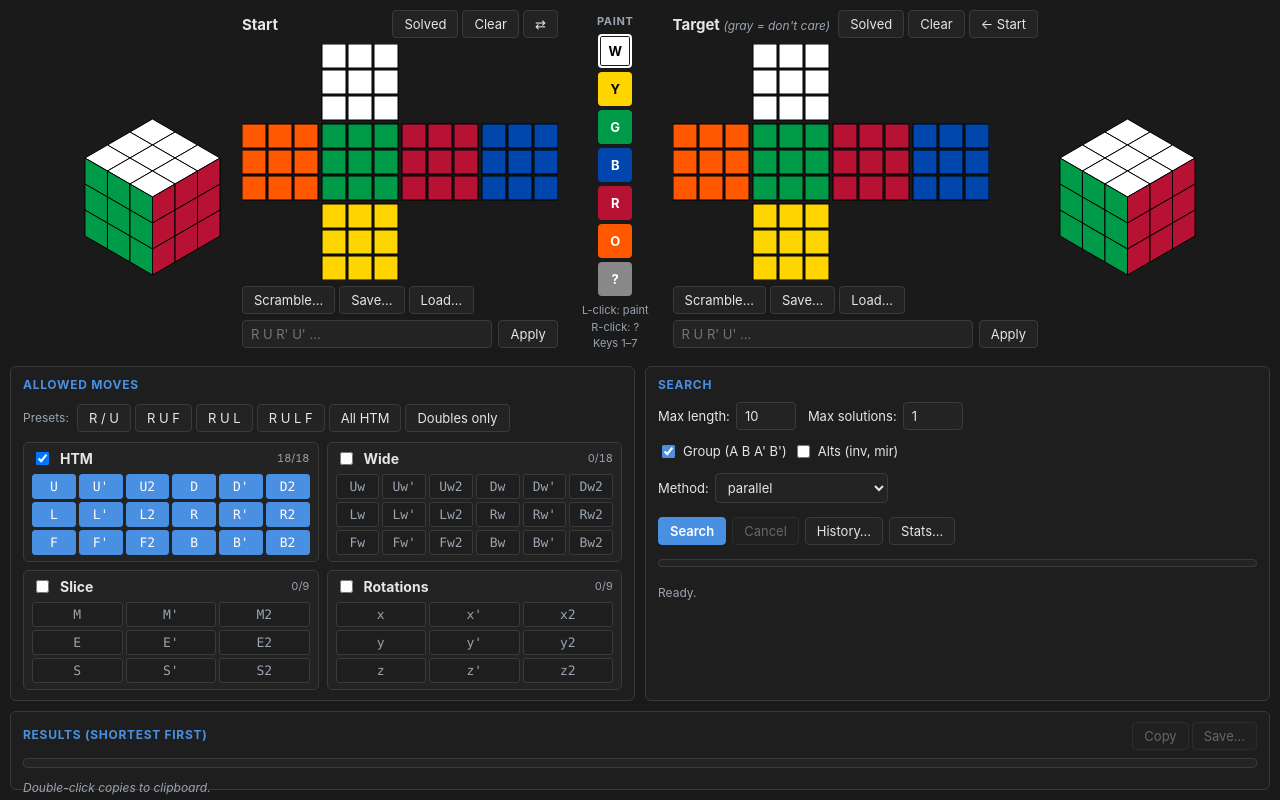
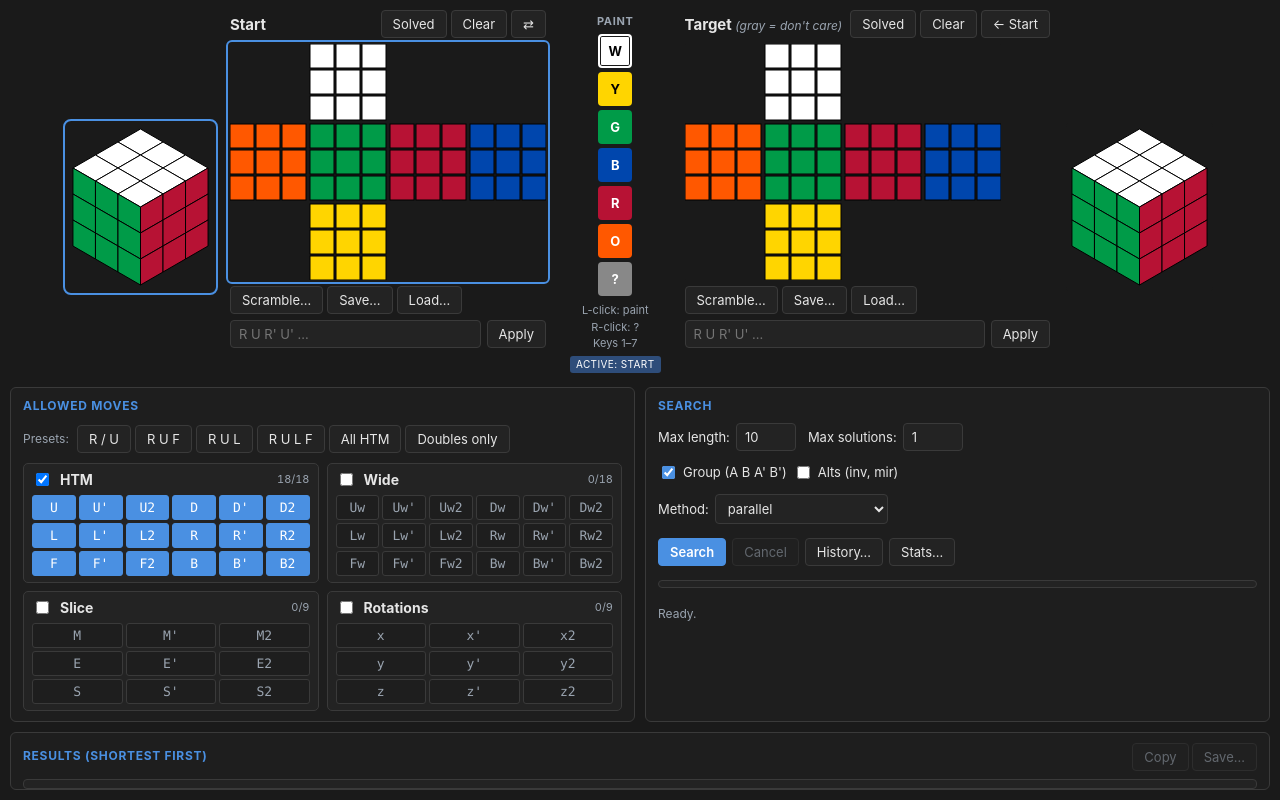
Before and after one commit to MichaelEight/web-cube-algorithm-searcher, a React (Vite) app: page / in a window 1280 px wide. Built offline with nearby package versions, Linux system fonts and the light colour scheme.

Commit message:
fix: apply move keys to clicked cube

```diff
--- a/src/App.tsx
+++ b/src/App.tsx
@@ -5,8 +5,10 @@ import {
   BLANK,
   FACE_COLOR,
   FACE_INDEX_OFFSET,
+  MOVE_REGISTRY,
   SOLVED,
   W,
+  apply,
   applySequence,
   type CubeState,
   type Move,
@@ -28,6 +30,12 @@ import * as statsStore from './storage/stats'
 import * as userAlgs from './storage/userAlgs'
 
 type Method = 'iddfs' | 'bidir' | 'parallel'
+
+const MOVE_KEY_MAP: Record<string, string> = {
+  r: 'R', l: 'L', u: 'U', d: 'D', f: 'F', b: 'B',
+  m: 'M', e: 'E', s: 'S',
+  x: 'x', y: 'y', z: 'z',
+}
 
 function useViewport(): { w: number; h: number } {
   const [v, setV] = useState(() => ({
@@ -79,6 +87,7 @@ export default function App() {
   const [showHistory, setShowHistory] = useState(false)
   const [showStats, setShowStats] = useState(false)
   const [loadTarget, setLoadTarget] = useState<'start' | 'target' | null>(null)
+  const [activeCube, setActiveCube] = useState<'start' | 'target'>('start')
   const [startMovesText, setStartMovesText] = useState('')
   const [startMovesStatus, setStartMovesStatus] = useState('')
   const [targetMovesText, setTargetMovesText] = useState('')
@@ -289,19 +298,42 @@ export default function App() {
     setTargetState(a)
   }
 
+  const startStateRef = useRef(startState)
+  const targetStateRef = useRef(targetState)
+  const activeCubeRef = useRef(activeCube)
+  startStateRef.current = startState
+  targetStateRef.current = targetState
+  activeCubeRef.current = activeCube
+
   useEffect(() => {
     const handler = (e: KeyboardEvent) => {
       if (e.key === 'Escape' && searching) { cancelSearch(); return }
       const tgt = e.target as HTMLElement | null
       const tagName = tgt?.tagName
       if (tagName === 'INPUT' || tagName === 'TEXTAREA' || tgt?.isContentEditable) return
+
       const code = e.code
       if (code.startsWith('Digit')) {
         const n = parseInt(code.slice(5), 10)
         if (n >= 1 && n <= PALETTE.length) {
           setSelectedColor(PALETTE[n - 1])
           e.preventDefault()
+          return
         }
+      }
+
+      const base = MOVE_KEY_MAP[e.key.toLowerCase()]
+      if (!base) return
+      let name = base
+      if (e.altKey) name = base + '2'
+      else if (e.shiftKey) name = base + "'"
+      const mv = MOVE_REGISTRY[name]
+      if (!mv) return
+      e.preventDefault()
+      if (activeCubeRef.current === 'start') {
+        setStartState(apply(startStateRef.current, mv))
+      } else {
+        setTargetState(apply(targetStateRef.current, mv))
       }
     }
     window.addEventListener('keydown', handler)
@@ -314,7 +346,7 @@ export default function App() {
   return (
     <div className="app">
       <div className="cube-nets">
-        <Cube3D state={startState} scale={cube3dScale} />
+        <Cube3D state={startState} scale={cube3dScale} onActivate={() => setActiveCube('start')} active={activeCube === 'start'} />
         <div className="cube-col">
           <div className="cube-col-header">
             <div className="title">Start</div>
@@ -324,7 +356,14 @@ export default function App() {
               <button onClick={swap} title="Swap start/target">⇄</button>
             </div>
           </div>
-          <CubeNet state={startState} onChange={setStartState} selectedColor={selectedColor} stickerSize={stickerSize} />
+          <CubeNet
+            state={startState}
+            onChange={setStartState}
+            selectedColor={selectedColor}
+            stickerSize={stickerSize}
+            onActivate={() => setActiveCube('start')}
+            active={activeCube === 'start'}
+          />
           <div className="row" style={{ gap: 4 }}>
             <button onClick={() => scramble('start')}>Scramble…</button>
             <button onClick={() => saveStatePrompt('start')}>Save…</button>
@@ -350,7 +389,8 @@ export default function App() {
           <div className="palette-hint">
             L-click: paint<br />
             R-click: ?<br />
-            Keys 1–7
+            Keys 1–7<br />
+            <span className="active-cube-tag">active: {activeCube}</span>
           </div>
         </div>
 
@@ -363,7 +403,14 @@ export default function App() {
               <button onClick={() => setTargetState([...startState])} title="Copy from start">← Start</button>
             </div>
           </div>
-          <CubeNet state={targetState} onChange={setTargetState} selectedColor={selectedColor} stickerSize={stickerSize} />
+          <CubeNet
+            state={targetState}
+            onChange={setTargetState}
+            selectedColor={selectedColor}
+            stickerSize={stickerSize}
+            onActivate={() => setActiveCube('target')}
+            active={activeCube === 'target'}
+          />
           <div className="row" style={{ gap: 4 }}>
             <button onClick={() => scramble('target')}>Scramble…</button>
             <button onClick={() => saveStatePrompt('target')}>Save…</button>
@@ -382,7 +429,7 @@ export default function App() {
           </div>
           {targetMovesStatus && <div className="status">{targetMovesStatus}</div>}
         </div>
-        <Cube3D state={targetState} scale={cube3dScale} />
+        <Cube3D state={targetState} scale={cube3dScale} onActivate={() => setActiveCube('target')} active={activeCube === 'target'} />
       </div>
 
       <div className="bottom-grid">
--- a/src/components/Cube3D.tsx
+++ b/src/components/Cube3D.tsx
@@ -17,6 +17,8 @@ const FACE_DEFS: Record<'U' | 'F' | 'R', FaceDef> = {
 interface Props {
   state: CubeState
   scale?: number
+  onActivate?: () => void
+  active?: boolean
 }
 
 interface Quad {
@@ -55,16 +57,17 @@ function buildQuads(state: CubeState, width: number, height: number, scale: numb
   return quads
 }
 
-export function Cube3D({ state, scale = 22 }: Props) {
+export function Cube3D({ state, scale = 22, onActivate, active = false }: Props) {
   const width = Math.round(scale * 6 * COS30) + 12
   const height = scale * 6 + 12
   const quads = buildQuads(state, width, height, scale)
   return (
     <svg
-      className="cube-3d"
+      className={`cube-3d${active ? ' active' : ''}${onActivate ? ' clickable' : ''}`}
       width={width}
       height={height}
       viewBox={`0 0 ${width} ${height}`}
+      onPointerDown={onActivate}
     >
       {quads.map((q) => (
         <polygon key={q.key} points={q.points} fill={q.fill} stroke="#000" strokeWidth={1} />
--- a/src/components/CubeNet.tsx
+++ b/src/components/CubeNet.tsx
@@ -4,8 +4,6 @@ import {
   CENTER_INDICES,
   COLOR_HEX,
   FACE_INDEX_OFFSET,
-  MOVE_REGISTRY,
-  apply,
   type CubeState,
 } from '../cube/cube'
 
@@ -29,6 +27,8 @@ interface Props {
   stickerSize?: number
   stickerGap?: number
   faceGap?: number
+  onActivate?: () => void
+  active?: boolean
 }
 
 interface StickerMeta {
@@ -91,13 +91,16 @@ function indexAt(L: Layout, x: number, y: number): number | null {
   return null
 }
 
-const BASE_MAP: Record<string, string> = {
-  r: 'R', l: 'L', u: 'U', d: 'D', f: 'F', b: 'B',
-  m: 'M', e: 'E', s: 'S',
-  x: 'x', y: 'y', z: 'z',
-}
-
-export function CubeNet({ state, onChange, selectedColor, stickerSize = 20, stickerGap = 2, faceGap = 4 }: Props) {
+export function CubeNet({
+  state,
+  onChange,
+  selectedColor,
+  stickerSize = 20,
+  stickerGap = 2,
+  faceGap = 4,
+  onActivate,
+  active = false,
+}: Props) {
   const svgRef = useRef<SVGSVGElement>(null)
   const [dragging, setDragging] = useState<'left' | 'right' | null>(null)
   const stateRef = useRef(state)
@@ -123,7 +126,7 @@ export function CubeNet({ state, onChange, selectedColor, stickerSize = 20, stic
   }, [L])
 
   const onPointerDown = (e: React.PointerEvent<SVGSVGElement>) => {
-    svgRef.current?.focus()
+    onActivate?.()
     const idx = idxFromEvent(e)
     if (idx === null) return
     try { svgRef.current?.setPointerCapture(e.pointerId) } catch {
@@ -155,20 +158,6 @@ export function CubeNet({ state, onChange, selectedColor, stickerSize = 20, stic
 
   const onContextMenu = (e: React.MouseEvent) => { e.preventDefault() }
 
-  const onKeyDown = useCallback((e: React.KeyboardEvent<SVGSVGElement>) => {
-    const key = e.key
-    const low = key.toLowerCase()
-    if (!(low in BASE_MAP)) return
-    const base = BASE_MAP[low]
-    let name = base
-    if (e.altKey) name = base + '2'
-    else if (e.shiftKey) name = base + "'"
-    const mv = MOVE_REGISTRY[name]
-    if (!mv) return
-    e.preventDefault()
-    onChange(apply(stateRef.current, mv))
-  }, [onChange])
-
   useEffect(() => {
     const handler = (e: Event) => e.preventDefault()
     const el = svgRef.current
@@ -179,17 +168,15 @@ export function CubeNet({ state, onChange, selectedColor, stickerSize = 20, stic
   return (
     <svg
       ref={svgRef}
-      className="sticker-net"
+      className={`sticker-net${active ? ' active' : ''}`}
       width={L.width}
       height={L.height}
       viewBox={`0 0 ${L.width} ${L.height}`}
-      tabIndex={0}
       onPointerDown={onPointerDown}
       onPointerMove={onPointerMove}
       onPointerUp={onPointerUp}
       onPointerCancel={onPointerUp}
       onContextMenu={onContextMenu}
-      onKeyDown={onKeyDown}
     >
       {L.layout.map(({ idx, x, y }) => (
         <rect
--- a/src/styles.css
+++ b/src/styles.css
@@ -153,12 +153,13 @@ select {
   user-select: none;
   touch-action: none;
   display: block;
-  outline: none;
+  outline: 2px solid transparent;
+  outline-offset: 2px;
   border-radius: 2px;
+  transition: outline-color 0.1s;
 }
-.sticker-net:focus-visible {
-  outline: 2px solid var(--accent);
-  outline-offset: 2px;
+.sticker-net.active {
+  outline-color: var(--accent);
 }
 
 .sticker {
@@ -173,7 +174,13 @@ select {
   display: block;
   align-self: center;
   margin-top: 28px;
+  outline: 2px solid transparent;
+  outline-offset: 2px;
+  border-radius: 4px;
+  transition: outline-color 0.1s;
 }
+.cube-3d.clickable { cursor: pointer; }
+.cube-3d.active { outline-color: var(--accent); }
 
 /* ---------- palette column (center) ---------- */
 
@@ -197,6 +204,17 @@ select {
   color: var(--fg-dim);
   text-align: center;
   line-height: 1.5;
+}
+.active-cube-tag {
+  display: inline-block;
+  margin-top: 4px;
+  padding: 1px 6px;
+  background: var(--sel);
+  color: #fff;
+  border-radius: 3px;
+  font-size: 10px;
+  text-transform: uppercase;
+  letter-spacing: 0.04em;
 }
 
 .palette {
```
